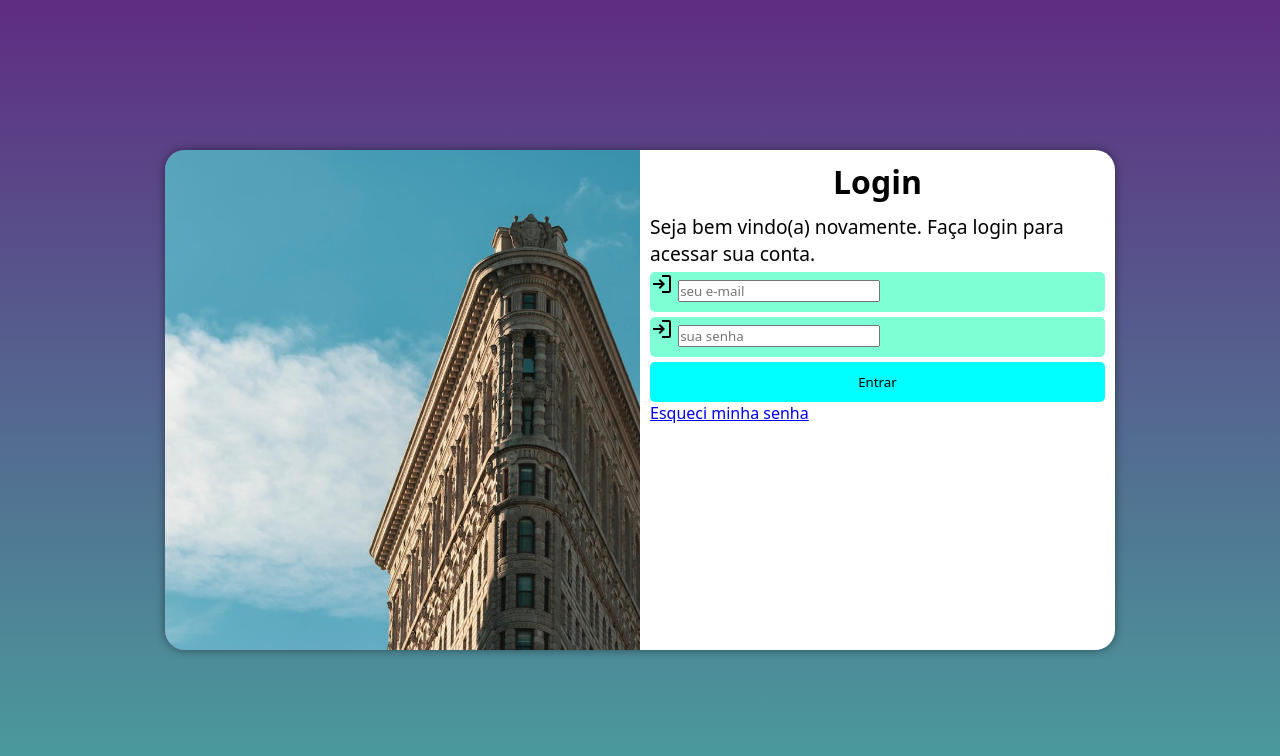
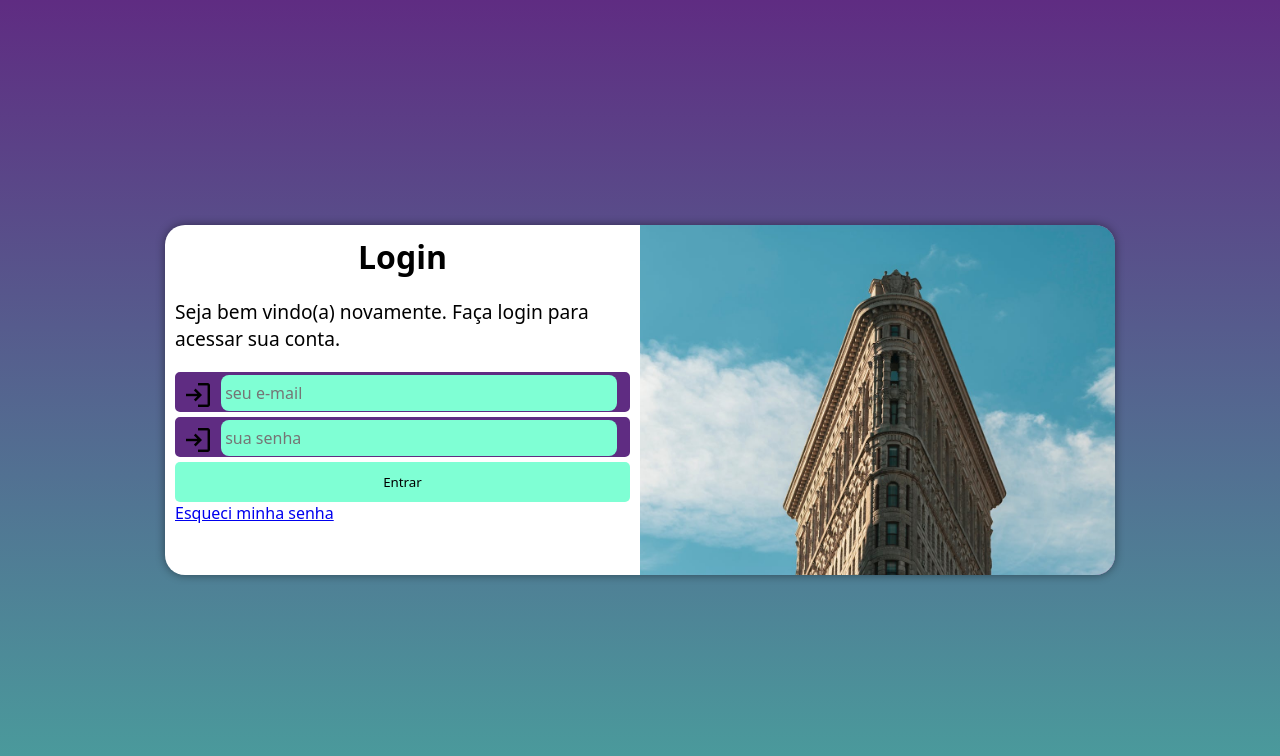
Before and after one commit to hjromano/projeto-login, a plain HTML site: page index.html in a window 1280 px wide. Drawn offline with nearby package versions, Linux system fonts and the light colour scheme.

Commit message:
ok atual

```diff
--- a/estilos/media-query.css
+++ b/estilos/media-query.css
@@ -17,6 +17,7 @@ Greandes telas: acima de 1200px
 
     section#login {
         width: 90vw;
+        height: 280px;
     }
 
     section#login > div#imagem {
@@ -39,16 +40,17 @@ Greandes telas: acima de 1200px
 
     section#login {
         width: 950px;
+        height: 350px;
     }
 
     section#login > div#imagem {
-        float:left;
+        float:right;
         width: 50%;
         height: 100%;
     }
 
     section#login > div#formulario {
-        float:right;
+        float:left;
         width: 50%;
     }
 
@@ -58,5 +60,6 @@ Greandes telas: acima de 1200px
 
     div#formulario > p {
     font-size: 1.2em;
+    margin: 20px 0px;
    }
 }
--- a/estilos/style.css
+++ b/estilos/style.css
@@ -29,16 +29,13 @@ section#login {
     position: absolute;
     top: 50%;
     left: 50%;
-    transform: translate(-50%, -50%);
     overflow: hidden;
-
-
     background-color: white;
     width: 250px;
     height: 500px;
     border-radius: 20px;
     box-shadow: 0px 0px 10px rgba(0, 0, 0, 0.441);
-
+    transform: translate(-50%, -50%);
     transition: width 0.3s, height 0.3s;
     transition-timing-function: ease;
 }
@@ -65,7 +62,8 @@ div#formulario > p {
 }
 
 form > div.campo {
-    background-color: aquamarine;
+    background-color: #5f2c82;
+    border: 2px solid #5f2c82;
     display: block;
     width: 100%;
     height: 40px;
@@ -77,20 +75,42 @@ div.campo > label {
     display: none;
 }
 
+div.campo > span {
+    width: 40px;
+    font-size: 2em;
+    padding: 5px;
+}
+
+div.campo > input {
+    background-color: aquamarine;
+    font-size: 1em;
+    width: calc(100% - 55px);
+    height: 100%;
+    border: 0px;
+    border-radius: 8px;
+    padding: 4px;
+
+    transform: translateY(-12px);
+}
+
+div.campo > input:focus-within {
+    background-color: white;
+}
+
 form > input[type=submit] {
     display: block;
     width: 100%;
     height: 40px;
-    background-color: aqua;
+    background-color: aquamarine;
     color: black;
     border: none;
     border-radius: 5px;
 }
 
 form > input[type=submit]:hover {
-    background-color: #14514f;
+    background-color:#5f2c82;
     cursor: pointer;
-    color: white;
+    color: black;
 }
 
 form > a.botao {
```
